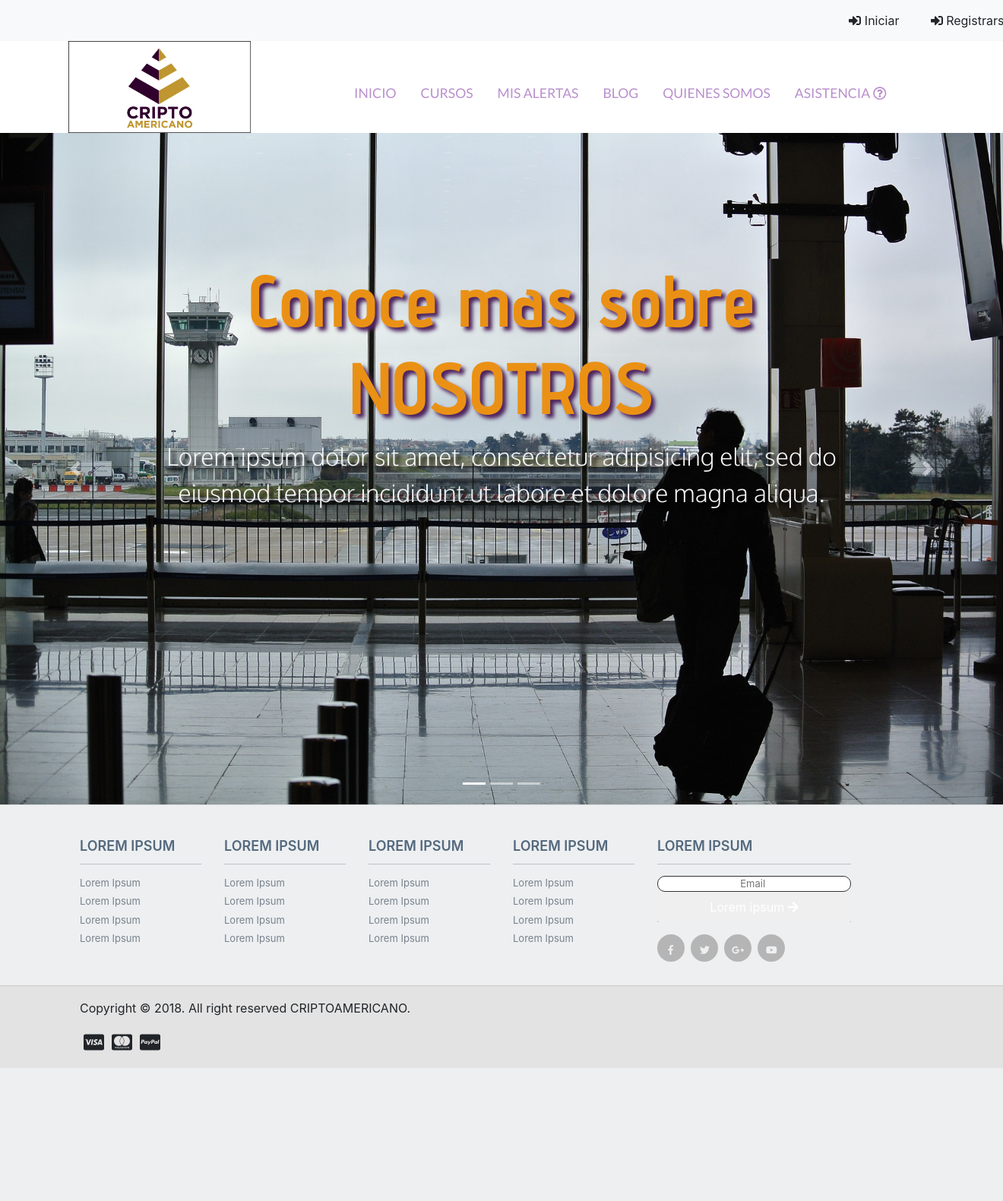
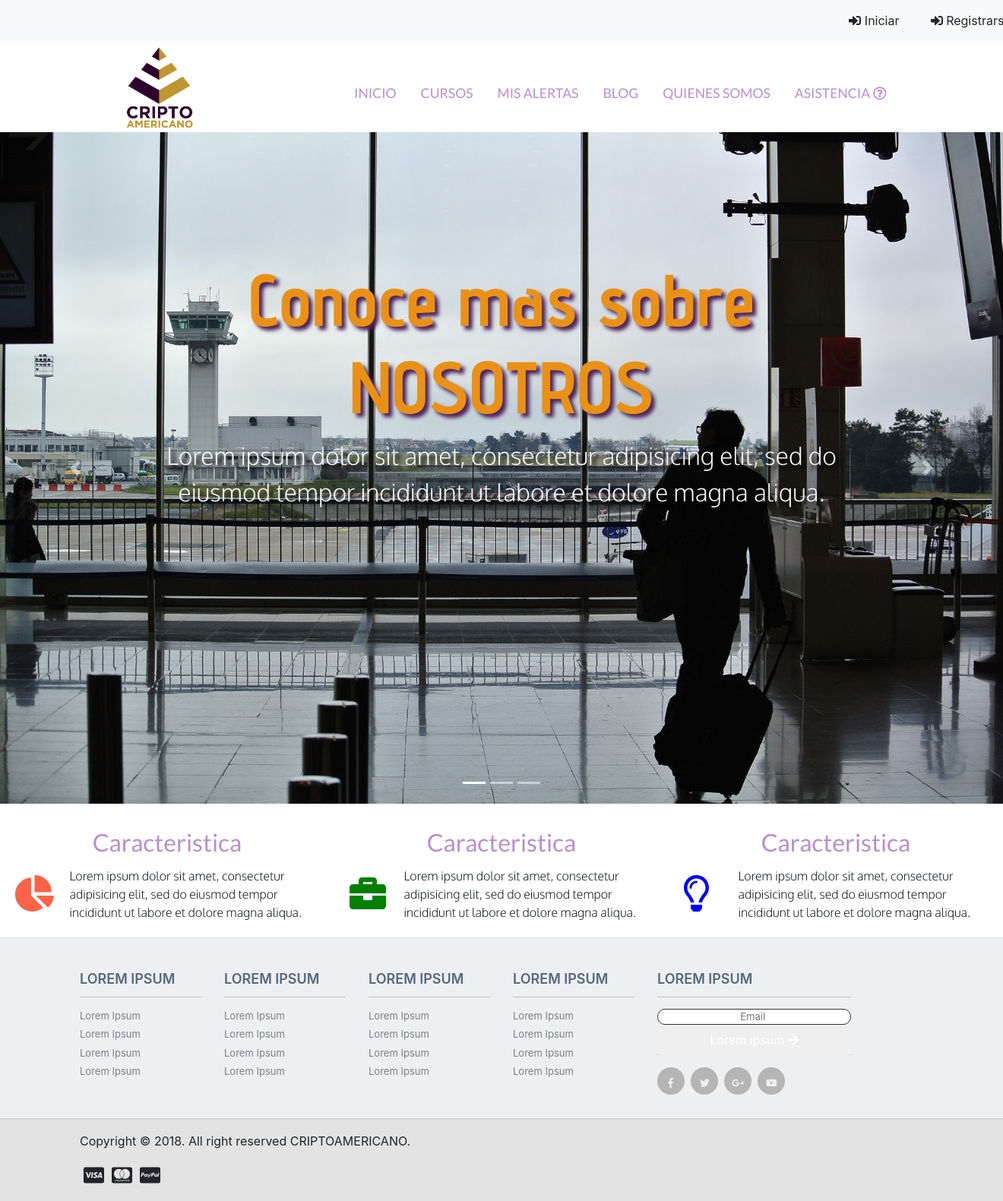
Before and after one commit to AnduagaIslas/PruebaCriptoAmericano, a PHP site: page / in a window 1320 px wide; the page is wider, and only the part inside the window is pictured. Shown: that part at 76% size. Before the commit the page ends 1406 px from the top of that part, so only its background shows below. Run offline with PHP 8.4, Linux system fonts and the light colour scheme; some libraries are stand-ins or nearby versions.

Commit message:
problemillas

```diff
--- a/css/estilos.css
+++ b/css/estilos.css
@@ -32,6 +32,21 @@
   font-size: 2em;
   color: #f5f5f5;
   text-shadow: 5px 5px 5px #000;
+}
+.seccion2-index{
+  margin-top: 2em;
+}
+.seccion2-index h2{
+  font-family: 'Lato', sans-serif;
+    color: #B98FCC;
+
+}
+.seccion2-index p{
+  font-family: 'Oxygen', sans-serif;
+  color: #181C21;
+}
+.caracteristicas-index{
+  padding: 0.3em;
 }
 .marginleft{
   margin-left: 2em;
--- a/index.php
+++ b/index.php
@@ -40,6 +40,62 @@ include('recursos/head.php');
     <span class="sr-only">Next</span>
   </a>
 </div>
+<div class="container-fluid">
+  <div class="row seccion2-index">
+    <div class="col-md-4">
+      <div class="row">
+        <div class="col-md-12 text-center">
+          <h2>Caracteristica</h2>
+        </div>
+      </div>
+      <div class="row caracteristicas-index">
+        <div class="col-md-2">
+          <div style="font-size:3em; color:Tomato;">
+            <i class="fas fa-chart-pie"></i>
+          </div>
+        </div>
+        <div class="col-md-10">
+          <p>Lorem ipsum dolor sit amet, consectetur adipisicing elit, sed do eiusmod tempor incididunt ut labore et dolore magna aliqua. </p>
+        </div>
+      </div>
+    </div>
+    <div class="col-md-4">
+      <div class="row">
+        <div class="col-md-12 text-center">
+          <h2>Caracteristica</h2>
+        </div>
+      </div>
+      <div class="row caracteristicas-index">
+        <div class="col-md-2">
+          <div style="font-size:3em; color:green;">
+            <i class="fas fa-briefcase"></i>
+          </div>
+        </div>
+        <div class="col-md-10">
+          <p>Lorem ipsum dolor sit amet, consectetur adipisicing elit, sed do eiusmod tempor incididunt ut labore et dolore magna aliqua. </p>
+        </div>
+      </div>
+    </div>
+    <div class="col-md-4">
+      <div class="row">
+        <div class="col-md-12 text-center">
+          <h2>Caracteristica</h2>
+        </div>
+      </div>
+      <div class="row caracteristicas-index">
+        <div class="col-md-2">
+          <div style="font-size:3em; color:blue;">
+            <i class="far fa-lightbulb"></i>
+          </div>
+        </div>
+        <div class="col-md-10">
+          <p>Lorem ipsum dolor sit amet, consectetur adipisicing elit, sed do eiusmod tempor incididunt ut labore et dolore magna aliqua. </p>
+        </div>
+      </div>
+    </div>
+
+  </div>
+</div>
 
 <?php
 include('recursos/footer.php');
```
Also changed, not shown: img/logo.png.
